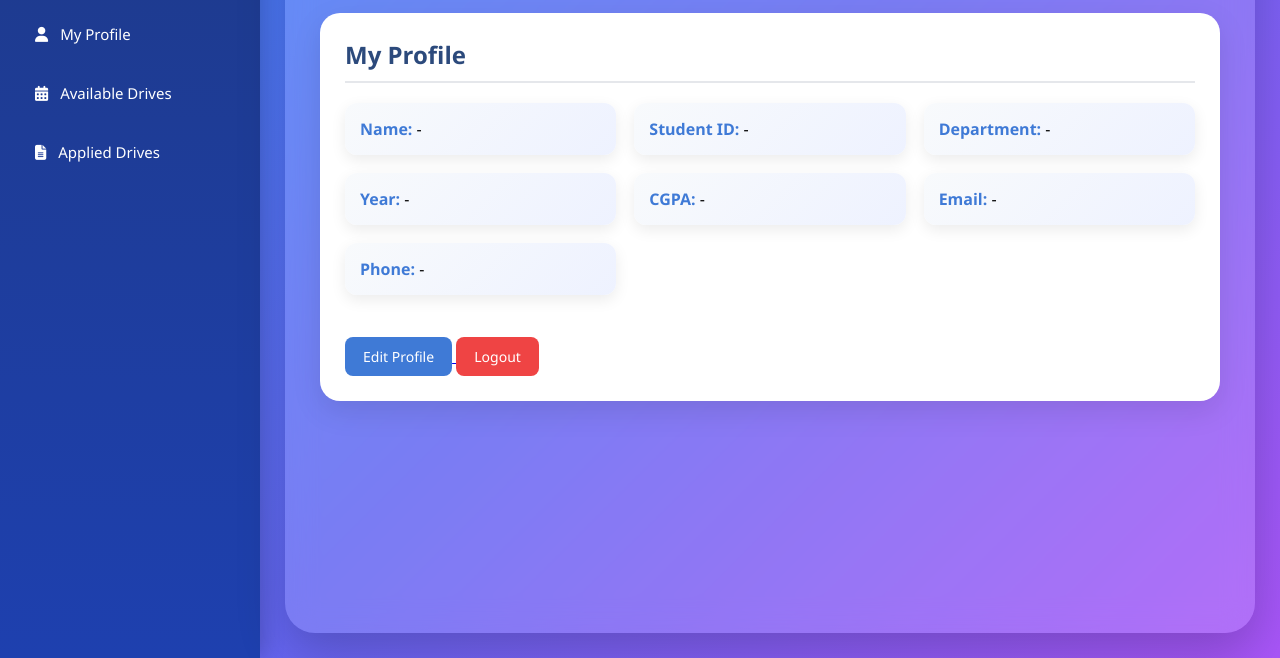
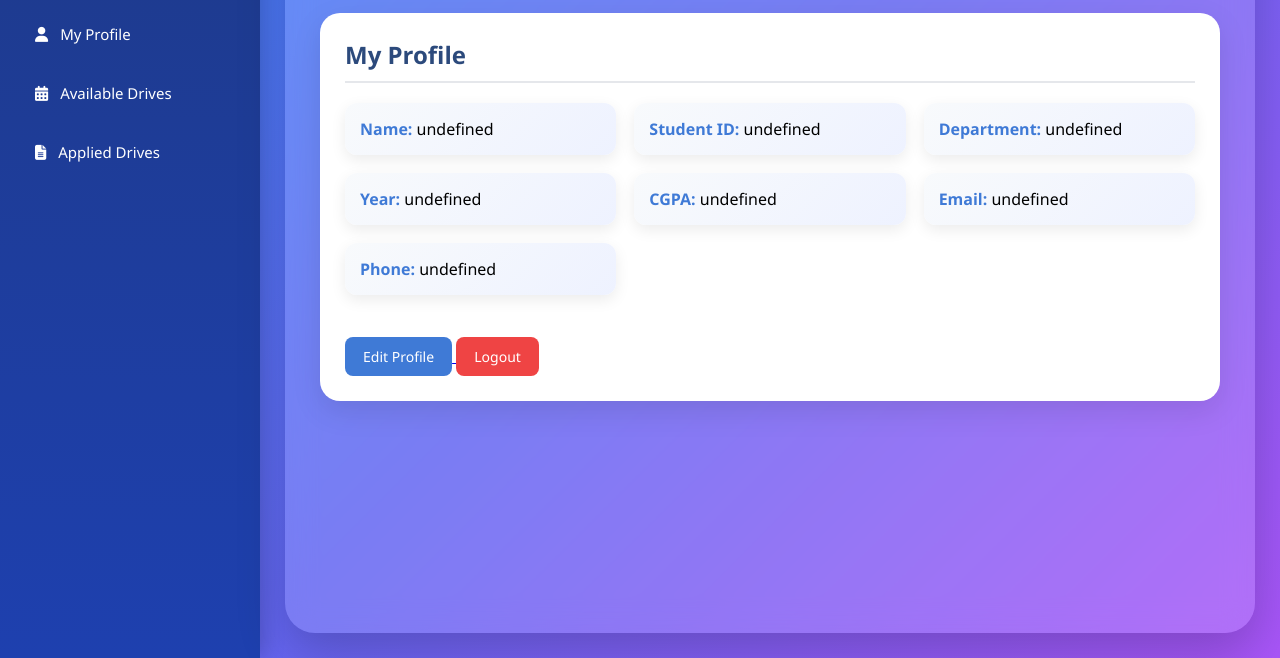
Before and after one commit to prabhu-sagar/student-placement-tracker, a plain HTML site: page student_dashboard.html in a window 1280 px wide. Shown: the part 142-800 px from the top of the page. Drawn offline with Linux system fonts and the light colour scheme; sample sign-in values are in the browser's storage.

Commit message:
Update student_dashboard.html

```diff
--- a/student_dashboard.html
+++ b/student_dashboard.html
@@ -211,13 +211,13 @@ document.getElementById("welcomeText").innerText =
 
 // Profile Data
 document.getElementById("profileData").innerHTML = `
-    <div class="profile-card"><strong>Name:</strong> ${student.name || "-"}</div>
-    <div class="profile-card"><strong>Student ID:</strong> ${student.id || student.studentId || "-"}</div>
-    <div class="profile-card"><strong>Department:</strong> ${student.department || "-"}</div>
-    <div class="profile-card"><strong>Year:</strong> ${student.year || "-"}</div>
-    <div class="profile-card"><strong>CGPA:</strong> ${student.cgpa || "-"}</div>
-    <div class="profile-card"><strong>Email:</strong> ${student.email || "-"}</div>
-    <div class="profile-card"><strong>Phone:</strong> ${student.phone || "-"}</div>
+    <div class="profile-card"><strong>Name:</strong> ${student.name}</div>
+    <div class="profile-card"><strong>Student ID:</strong> ${student.studentId}</div>
+    <div class="profile-card"><strong>Department:</strong> ${student.department}</div>
+    <div class="profile-card"><strong>Year:</strong> ${student.year}</div>
+    <div class="profile-card"><strong>CGPA:</strong> ${student.cgpa}</div>
+    <div class="profile-card"><strong>Email:</strong> ${student.email}</div>
+    <div class="profile-card"><strong>Phone:</strong> ${student.phone}</div>
 `;
 
 // Logout
```
